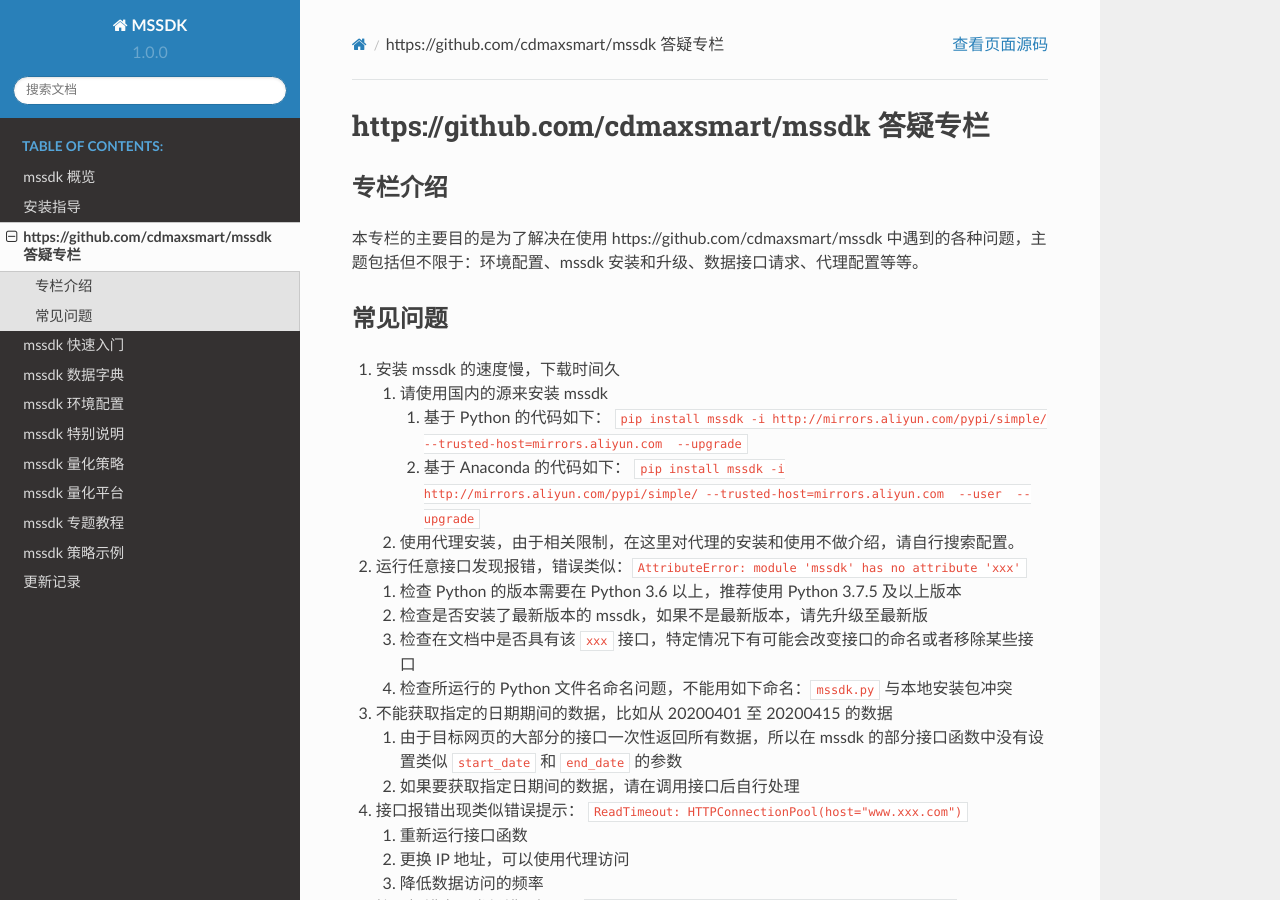
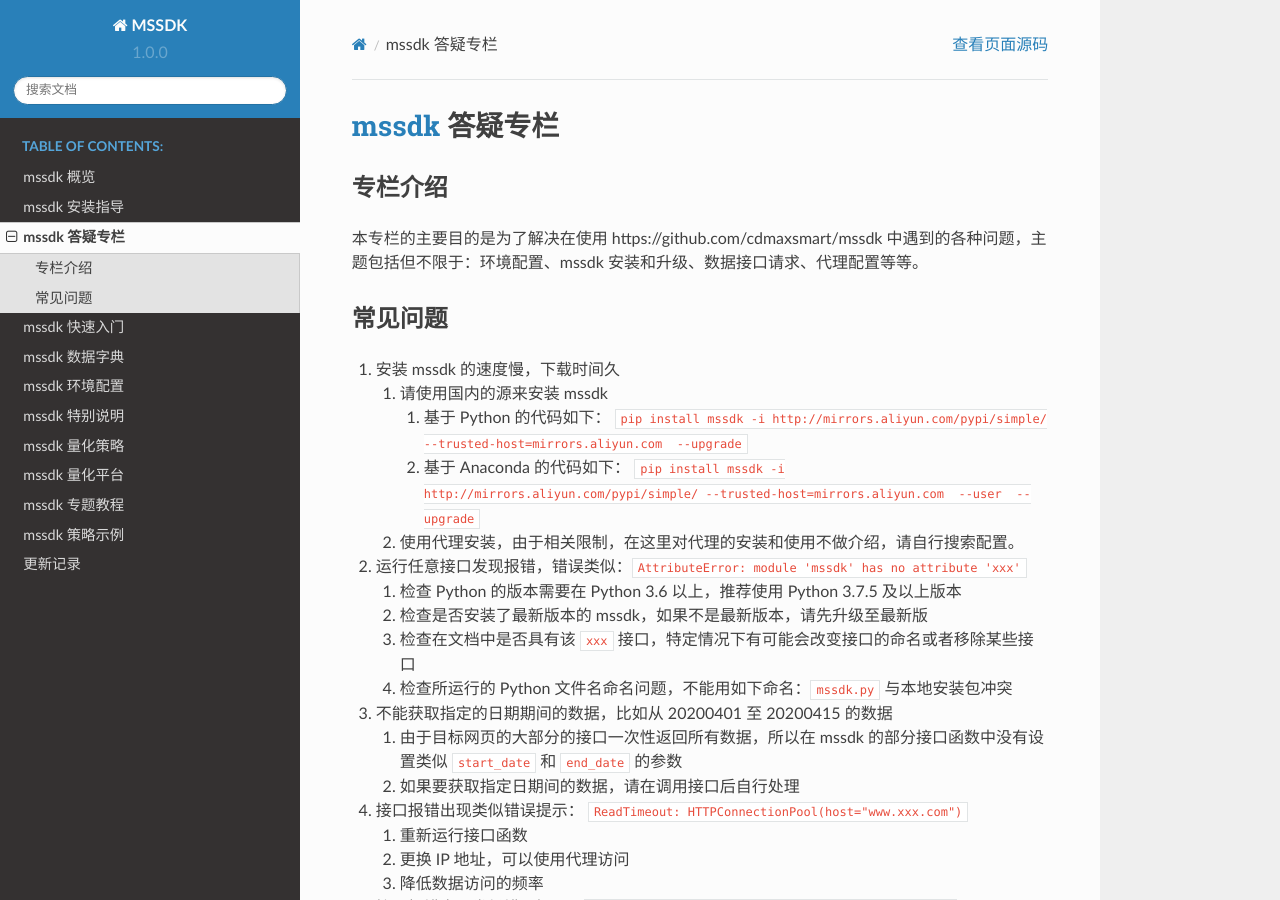
Before and after one commit to jinzaizhichi/mssdk, a Sphinx documentation site: the page built from docs/answer.md, in a window 1280 px wide and 900 px high. Built offline with Sphinx 7.4.7 and the Read the Docs theme 2.0.0, drawn with Linux system fonts in a browser that asks for light colours; pages that are not in the unit, such as notebooks, are missing from menus.

Commit message:
docs(docs): docs
docs

```diff
--- a/docs/answer.md
+++ b/docs/answer.md
@@ -1,4 +1,4 @@
-# https://github.com/cdmaxsmart/mssdk 答疑专栏
+# [mssdk](https://github.com/cdmaxsmart/mssdk) 答疑专栏
 
 ## 专栏介绍
 
--- a/docs/installation.md
+++ b/docs/installation.md
@@ -1,4 +1,4 @@
-# 安装指导
+# [mssdk](https://github.com/cdmaxsmart/mssdk) 安装指导
 
 ## 重要提示
 
```
